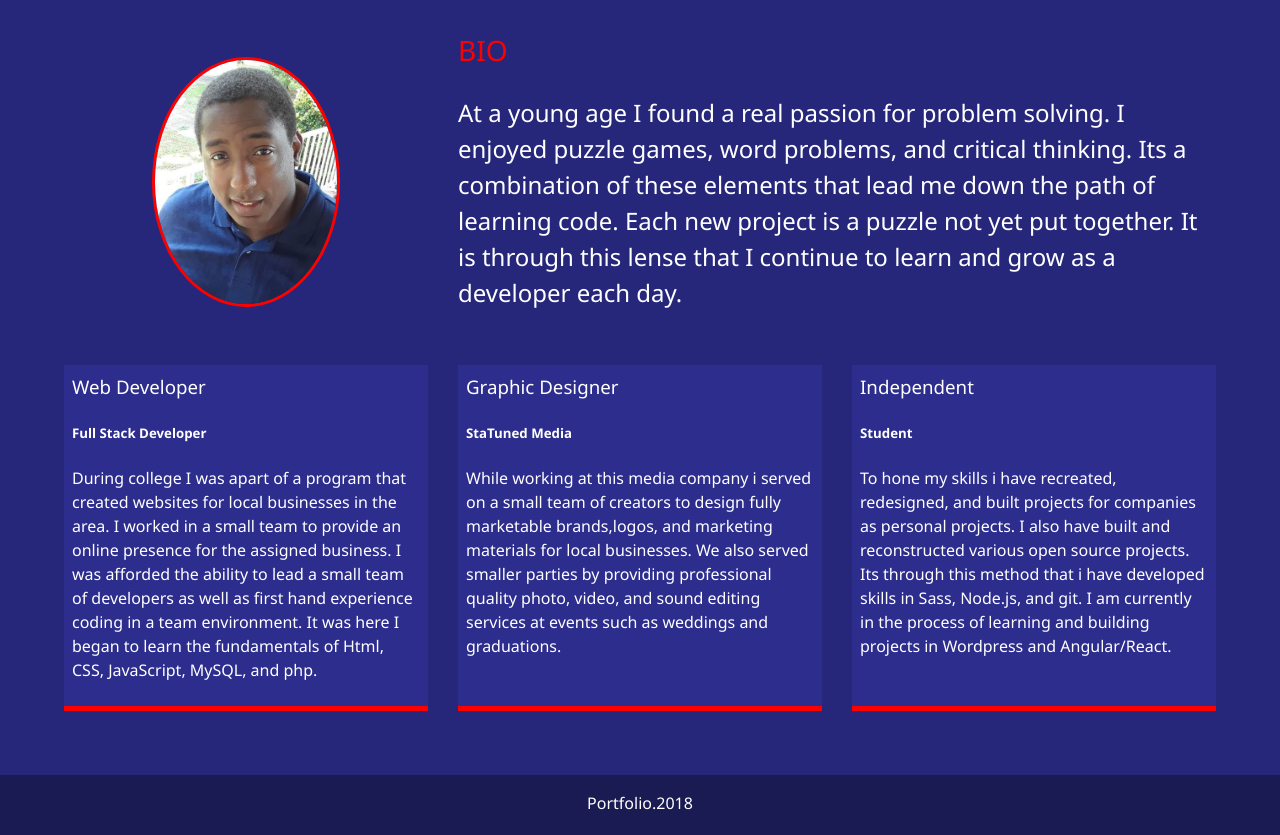
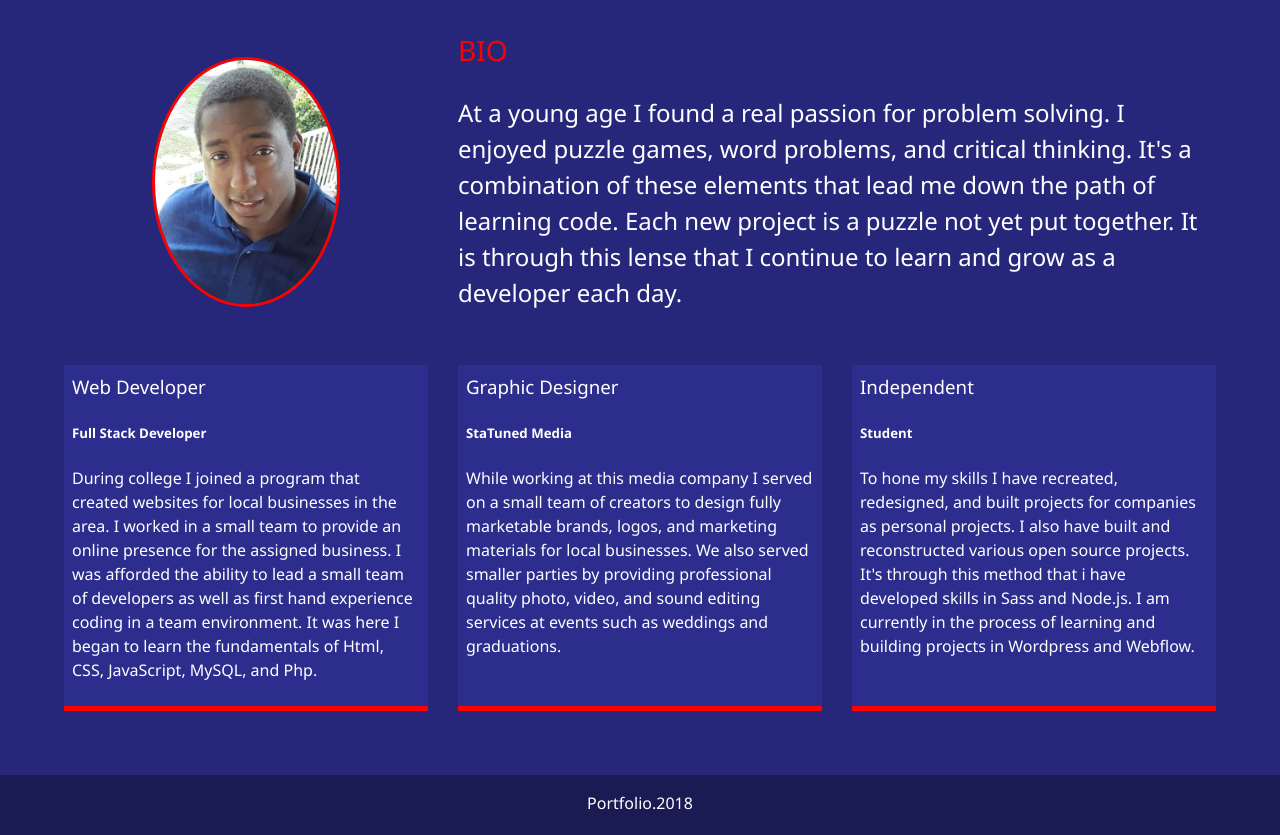
Before and after one commit to TrueValor/portfolio, a plain HTML site: page about.html in a window 1280 px wide. Shown: the part 253-1088 px from the top of the page. Drawn offline with Linux system fonts and the light colour scheme.

Commit message:
grammer edits 1

```diff
--- a/about.html
+++ b/about.html
@@ -63,34 +63,34 @@
             <img src="img/jpsmall.jpg" alt="JaPerry Gilbert" class="bio-img">
             <div class="bio">
                 <h3 class="text-secondary">BIO</h3>
-                <p>At a young age I found a real passion for problem solving. I enjoyed puzzle games, word problems, and critical
-                    thinking. Its a combination of these elements that lead me down the path of learning code. Each new project
-                    is a puzzle not yet put together. It is through this lense that I continue to learn and grow as a developer
-                    each day. </p>
+                <p>At a young age I found a real passion for problem solving. I enjoyed puzzle games, word problems, and
+                    critical thinking. It's a combination of these elements that lead me down the path of learning code.
+                    Each new project is a puzzle not yet put together. It is through this lense that I continue to learn
+                    and grow as a developer each day. </p>
             </div>
 
             <div class="job job-1">
                 <h3>Web Developer</h3>
                 <h5>Full Stack Developer</h5>
-                <p>During college I was apart of a program that created websites for local businesses in the area. I worked
-                    in a small team to provide an online presence for the assigned business. I was afforded the ability to
-                    lead a small team of developers as well as first hand experience coding in a team environment. It was
-                    here I began to learn the fundamentals of Html, CSS, JavaScript, MySQL, and php.</p>
+                <p>During college I joined a program that created websites for local businesses in the area. I worked in
+                    a small team to provide an online presence for the assigned business. I was afforded the ability to lead
+                    a small team of developers as well as first hand experience coding in a team environment. It was here
+                    I began to learn the fundamentals of Html, CSS, JavaScript, MySQL, and Php.</p>
             </div>
             <div class="job job-2">
                 <h3>Graphic Designer</h3>
                 <h5>StaTuned Media</h5>
-                <p>While working at this media company i served on a small team of creators to design fully marketable brands,logos,
-                    and marketing materials for local businesses. We also served smaller parties by providing professional
+                <p>While working at this media company I served on a small team of creators to design fully marketable brands,
+                    logos, and marketing materials for local businesses. We also served smaller parties by providing professional
                     quality photo, video, and sound editing services at events such as weddings and graduations.</p>
             </div>
             <div class="job job-3">
                 <h3>Independent</h3>
                 <h5>Student</h5>
-                <p>To hone my skills i have recreated, redesigned, and built projects for companies as personal projects. I
-                    also have built and reconstructed various open source projects. Its through this method that i have developed
-                    skills in Sass, Node.js, and git. I am currently in the process of learning and building projects in
-                    Wordpress and Angular/React. </p>
+                <p>To hone my skills I have recreated, redesigned, and built projects for companies as personal projects.
+                    I also have built and reconstructed various open source projects. It's through this method that i have
+                    developed skills in Sass and Node.js. I am currently in the process of learning and building projects
+                    in Wordpress and Webflow. </p>
             </div>
         </div>
 
```
